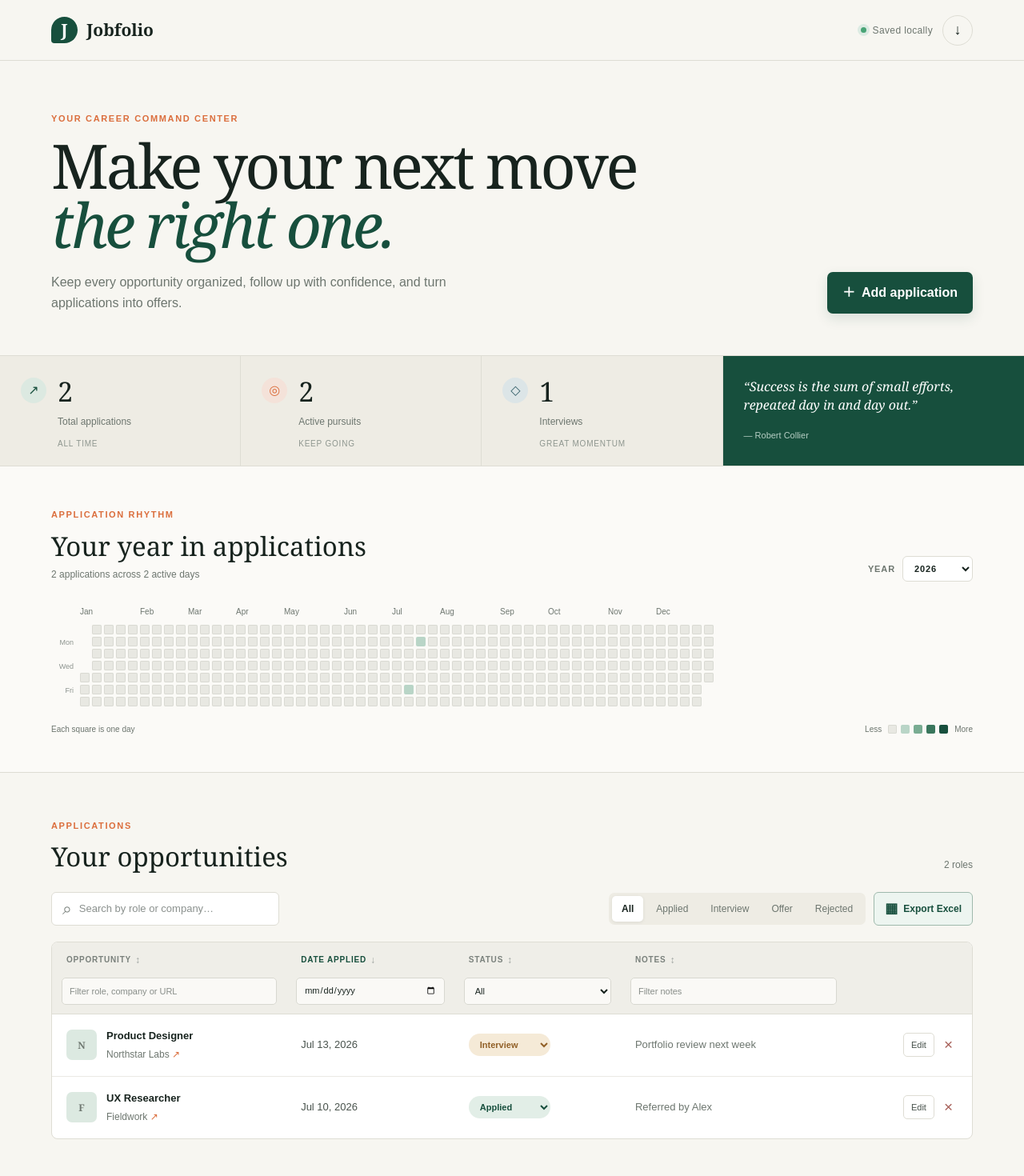
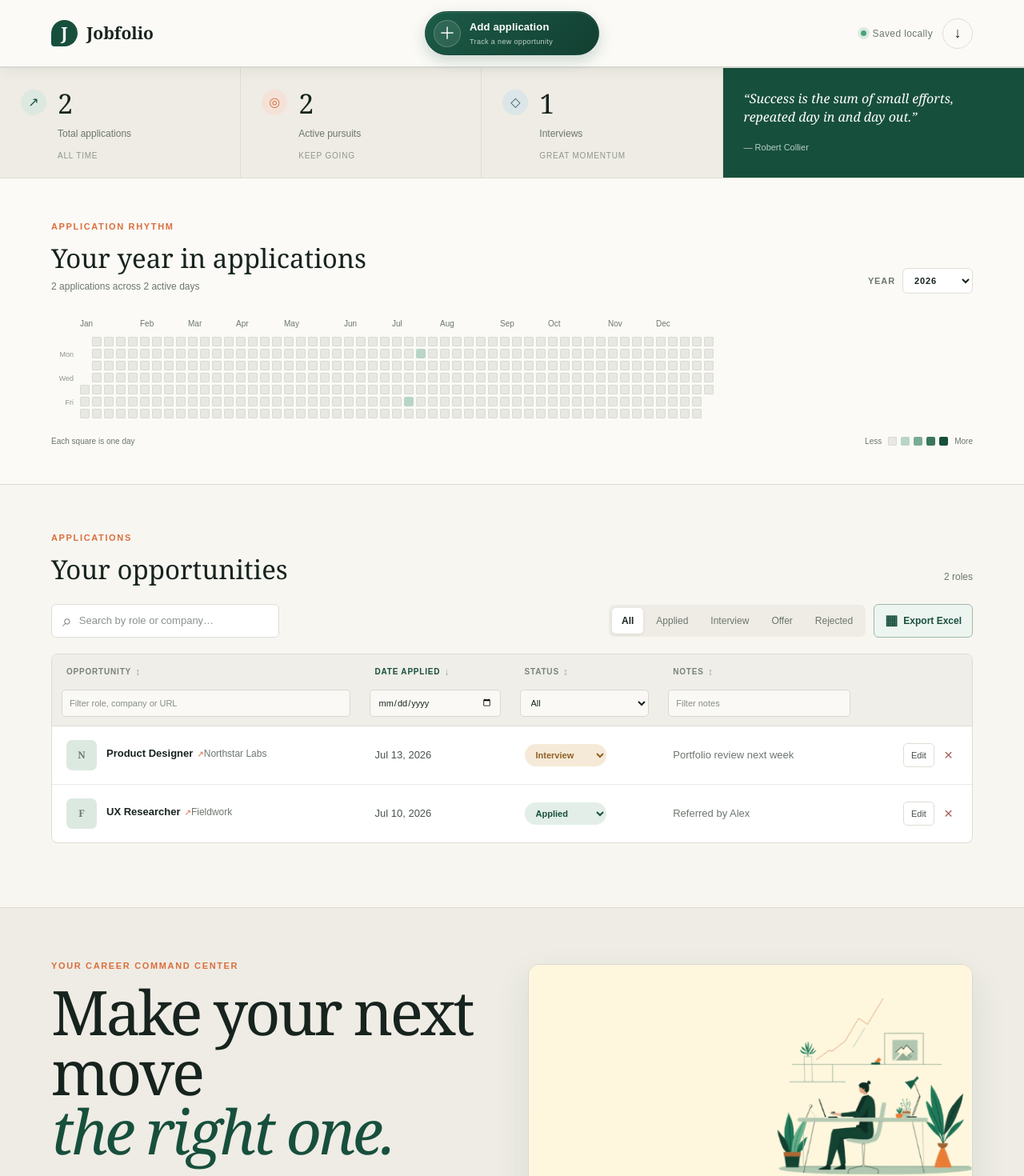
Before and after one commit to kyeex/Job-Tracker, a Next.js app: page / in a window 1280 px wide. Shown: the top 1470 px of the page at 80% size. Built offline with nearby package versions, Linux system fonts and the light colour scheme.

Commit message:
rearranged sections

```diff
--- a/app/globals.css
+++ b/app/globals.css
@@ -6,14 +6,25 @@ html { background:var(--paper); }
 body { margin:0; color:var(--ink); background:var(--paper); font-family:Arial, Helvetica, sans-serif; }
 button, input, select, textarea { font:inherit; }
 button { cursor:pointer; }
-.topbar { height:76px; display:flex; align-items:center; justify-content:space-between; padding:0 max(5vw, 28px); border-bottom:1px solid var(--line); }
+.topbar { position:sticky; top:0; z-index:15; min-height:84px; display:grid; grid-template-columns:1fr auto 1fr; align-items:center; gap:24px; padding:0 max(5vw, 28px); border-bottom:1px solid #d7d8d0; background:#fbfaf7ed; backdrop-filter:blur(14px) saturate(130%); box-shadow:0 5px 18px #17231e0d; }
 .brand { display:flex; align-items:center; gap:11px; color:var(--ink); text-decoration:none; font-family:Georgia,serif; font-size:21px; font-weight:bold; }
 .brandMark { display:grid; place-items:center; width:33px; height:33px; color:white; background:var(--green); border-radius:50% 50% 50% 12%; font-family:Georgia,serif; }
 .headerActions { display:flex; align-items:center; gap:12px; }
+.headerActions { justify-self:end; }
+.mainActionButton { justify-self:center; display:flex; align-items:center; gap:11px; min-width:218px; padding:9px 17px 9px 10px; border:1px solid #0f4434; border-radius:999px; background:linear-gradient(135deg,#1c5b47,#123f31); color:white; text-align:left; box-shadow:0 7px 18px #174f3d35, inset 0 1px 0 #ffffff24; transition:transform .16s ease, box-shadow .16s ease, background .16s ease; }
+.mainActionButton:hover { transform:translateY(-2px); background:linear-gradient(135deg,#236a53,#154937); box-shadow:0 10px 24px #174f3d42, inset 0 1px 0 #ffffff2e; }
+.mainActionButton:active { transform:translateY(0); box-shadow:0 4px 10px #174f3d30; }
+.mainActionButton:focus-visible { outline:3px solid #e5a17e; outline-offset:3px; }
+.mainActionIcon { display:grid; place-items:center; width:34px; height:34px; flex:none; border-radius:50%; background:#ffffff18; border:1px solid #ffffff35; font-size:21px; line-height:1; }
+.mainActionCopy { display:flex; flex-direction:column; gap:2px; }.mainActionCopy strong { font-size:13px; letter-spacing:.01em; }.mainActionCopy small { color:#bfd5cc; font-size:9px; letter-spacing:.04em; }
 .localBadge { display:flex; gap:8px; align-items:center; color:var(--muted); font-size:12px; letter-spacing:.03em; }
 .localBadge i { width:7px; height:7px; border-radius:50%; background:#49a476; box-shadow:0 0 0 4px #dcebe3; }
 .iconButton { width:38px; height:38px; border:1px solid var(--line); background:transparent; border-radius:50%; color:var(--ink); font-size:18px; }
 .hero { display:flex; align-items:flex-end; justify-content:space-between; gap:40px; padding:64px max(5vw, 28px) 52px; }
+.heroBottom { align-items:center; border-top:1px solid var(--line); background:var(--cream); overflow:hidden; }
+.heroBottom>div { position:relative; z-index:1; flex:1 1 48%; }
+.careerVisual { flex:1 1 48%; max-width:595px; margin:0; border:1px solid #d8d7cd; border-radius:14px; overflow:hidden; background:#fff8df; box-shadow:0 18px 45px #174f3d18; }
+.careerVisual img { display:block; width:100%; height:auto; }
 .eyebrow { margin:0 0 13px; color:var(--orange); font-size:11px; font-weight:bold; letter-spacing:.15em; }
 h1 { margin:0; font:500 clamp(46px,6vw,80px)/.97 Georgia,serif; letter-spacing:-.045em; }
 h1 em { color:var(--green); font-weight:400; }
@@ -74,7 +85,9 @@ table { width:100%; border-collapse:collapse; min-width:820px; } th { padding:13
 .tableEmpty { border:0; padding:50px 20px; }
 td { padding:17px 18px; border-top:1px solid #ebeae4; font-size:13px; color:#49534d; } tbody tr:hover { background:#fbfaf7; }
 .opportunity { display:flex; align-items:center; gap:12px; }.companyAvatar { display:grid; place-items:center; width:38px; height:38px; border-radius:7px; background:var(--mint); color:var(--green); font:600 16px Georgia,serif; }
-.opportunity strong { display:block; color:var(--ink); margin-bottom:4px; }.opportunity span { font-size:12px; color:var(--muted); }.opportunity a { color:var(--orange); text-decoration:none; }
+.opportunity strong { display:block; color:var(--ink); margin-bottom:4px; }.opportunity span { font-size:12px; color:var(--muted); }.opportunity a { text-decoration:none; }
+.opportunity .jobTitleLink { display:inline-block; color:var(--ink); border-radius:3px; }.opportunity .jobTitleLink:hover strong { color:var(--orange); }.opportunity .jobTitleLink:focus-visible { outline:2px solid var(--orange); outline-offset:3px; }
+.opportunity .newTabMark { display:inline; margin-left:5px; color:var(--orange); font-size:10px; opacity:.75; }
 .statusSelect { border:0; border-radius:99px; padding:7px 24px 7px 10px; font-size:11px; font-weight:bold; color:var(--green); background:#e2eee7; }
 .status-interview { color:#916027; background:#f5ead7; }.status-offer { color:#245d72; background:#deedf1; }.status-rejected { color:#8b4a47; background:#f4e2e0; }
 .notesCell { max-width:230px; white-space:nowrap; overflow:hidden; text-overflow:ellipsis; color:var(--muted); }.rowActions { display:flex; justify-content:flex-end; gap:6px; }
@@ -90,4 +103,6 @@ form label { display:block; color:#48524c; font-size:12px; font-weight:bold; mar
 footer { display:flex; justify-content:space-between; padding:25px max(5vw,28px); border-top:1px solid var(--line); color:var(--muted); font-size:11px; } footer span { font:bold 16px Georgia,serif; color:var(--ink); } footer p { margin:0; }
 .srOnly { position:absolute; width:1px; height:1px; overflow:hidden; clip:rect(0,0,0,0); }
 @media (max-width:900px) { .stats { grid-template-columns:repeat(2,1fr); }.statCard:nth-child(2) { border-right:0; }.statCard.quote { grid-column:span 2; }.toolbar { align-items:stretch; flex-direction:column; }.search { min-width:0; }.toolbarActions { justify-content:space-between; }.filters { align-self:flex-start; max-width:100%; } }
+@media (max-width:760px) { .topbar { grid-template-columns:auto 1fr auto; gap:12px; padding-inline:18px; }.brand>span:last-child { display:none; }.mainActionButton { min-width:0; padding-right:14px; }.mainActionCopy small { display:none; } }
+@media (max-width:760px) { .heroBottom { align-items:stretch; }.careerVisual { width:100%; max-width:none; } }
 @media (max-width:620px) { .topbar { height:65px; }.localBadge { display:none; }.hero { align-items:stretch; flex-direction:column; padding-top:45px; }.hero .primaryButton { align-self:flex-start; }.stats { grid-template-columns:1fr 1fr; }.statCard { min-height:120px; padding:20px 16px; }.statCard small { left:62px; }.activityHeader { align-items:flex-start; flex-direction:column; }.activityHeader h2 { font-size:28px; }.heatmapFooter { align-items:flex-start; flex-direction:column; gap:10px; }.toolbarActions { align-items:stretch; flex-direction:column; }.excelButton { justify-content:center; }.formGrid { grid-template-columns:1fr; gap:0; }.modal { padding:23px; }.tracker { padding-top:42px; }.sectionHeading h2 { font-size:28px; } footer { flex-direction:column; gap:9px; } }
--- a/app/page.tsx
+++ b/app/page.tsx
@@ -173,13 +173,9 @@ export default function Home() {
     <main>
       <header className="topbar">
         <a className="brand" href="#"><span className="brandMark">J</span><span>Jobfolio</span></a>
+        <button className="mainActionButton" onClick={openAdd} aria-label="Add a new job application"><span className="mainActionIcon" aria-hidden="true">＋</span><span className="mainActionCopy"><strong>Add application</strong><small>Track a new opportunity</small></span></button>
         <div className="headerActions"><span className="localBadge"><i /> Saved locally</span><button className="iconButton" onClick={exportData} aria-label="Download backup" title="Download backup">↓</button></div>
       </header>
-
-      <section className="hero">
-        <div><p className="eyebrow">YOUR CAREER COMMAND CENTER</p><h1>Make your next move<br/><em>the right one.</em></h1><p className="heroCopy">Keep every opportunity organized, follow up with confidence, and turn applications into offers.</p></div>
-        <button className="primaryButton" onClick={openAdd}><span>＋</span> Add application</button>
-      </section>
 
       <section className="stats" aria-label="Application summary">
         <div className="statCard accent"><span className="statIcon">↗</span><div><strong>{jobs.length}</strong><span>Total applications</span></div><small>All time</small></div>
@@ -239,7 +235,7 @@ export default function Home() {
           </tr>
         </thead><tbody>
           {visibleJobs.map((job) => <tr key={job.id}>
-            <td><div className="opportunity"><span className="companyAvatar">{job.company.slice(0, 1).toUpperCase()}</span><div><strong>{job.title}</strong><span>{job.company}{job.url && <a href={job.url.startsWith("http") ? job.url : `https://${job.url}`} target="_blank" rel="noreferrer" aria-label={`Open ${job.company} job posting`}> ↗</a>}</span></div></div></td>
+            <td><div className="opportunity"><span className="companyAvatar">{job.company.slice(0, 1).toUpperCase()}</span><div>{job.url ? <a className="jobTitleLink" href={job.url.startsWith("http") ? job.url : `https://${job.url}`} target="_blank" rel="noopener noreferrer" aria-label={`Open ${job.title} at ${job.company} in a new tab`}><strong>{job.title}<span className="newTabMark" aria-hidden="true">↗</span></strong></a> : <strong>{job.title}</strong>}<span>{job.company}</span></div></div></td>
             <td>{new Date(`${job.date}T12:00:00`).toLocaleDateString(undefined, { month: "short", day: "numeric", year: "numeric" })}</td>
             <td><select className={`statusSelect status-${job.status.toLowerCase()}`} value={job.status} onChange={(e) => setJobs((items) => items.map((item) => item.id === job.id ? { ...item, status: e.target.value as Status } : item))}>{statusOrder.map((status) => <option key={status}>{status}</option>)}</select></td>
             <td className="notesCell">{job.notes || <span>—</span>}</td>
@@ -247,6 +243,11 @@ export default function Home() {
           </tr>)}
           {!visibleJobs.length && <tr><td colSpan={5}><div className="empty tableEmpty"><span>✦</span><h3>No matching opportunities</h3><p>Adjust or clear a filter to see more roles.</p>{hasColumnFilters && <button onClick={() => setColumnFilters({ opportunity: "", date: "", status: "All", notes: "" })}>Clear column filters</button>}</div></td></tr>}
         </tbody></table></div> : <div className="empty"><span>✦</span><h3>No opportunities here yet</h3><p>Add your first application to start tracking.</p><button onClick={openAdd}>Add application</button></div>}
+      </section>
+
+      <section className="hero heroBottom">
+        <div><p className="eyebrow">YOUR CAREER COMMAND CENTER</p><h1>Make your next move<br/><em>the right one.</em></h1><p className="heroCopy">Keep every opportunity organized, follow up with confidence, and turn applications into offers.</p></div>
+        <figure className="careerVisual"><img src="/career-command-center.png" alt="Professional working at a desk with plants and an upward growth chart" /><figcaption className="srOnly">Career growth and focused job-search progress</figcaption></figure>
       </section>
 
       {dialogOpen && <div className="modalBackdrop" role="presentation" onMouseDown={(e) => e.target === e.currentTarget && setDialogOpen(false)}><div className="modal" role="dialog" aria-modal="true" aria-labelledby="modal-title">
```
Also changed, not shown: public/career-command-center.png (added).
